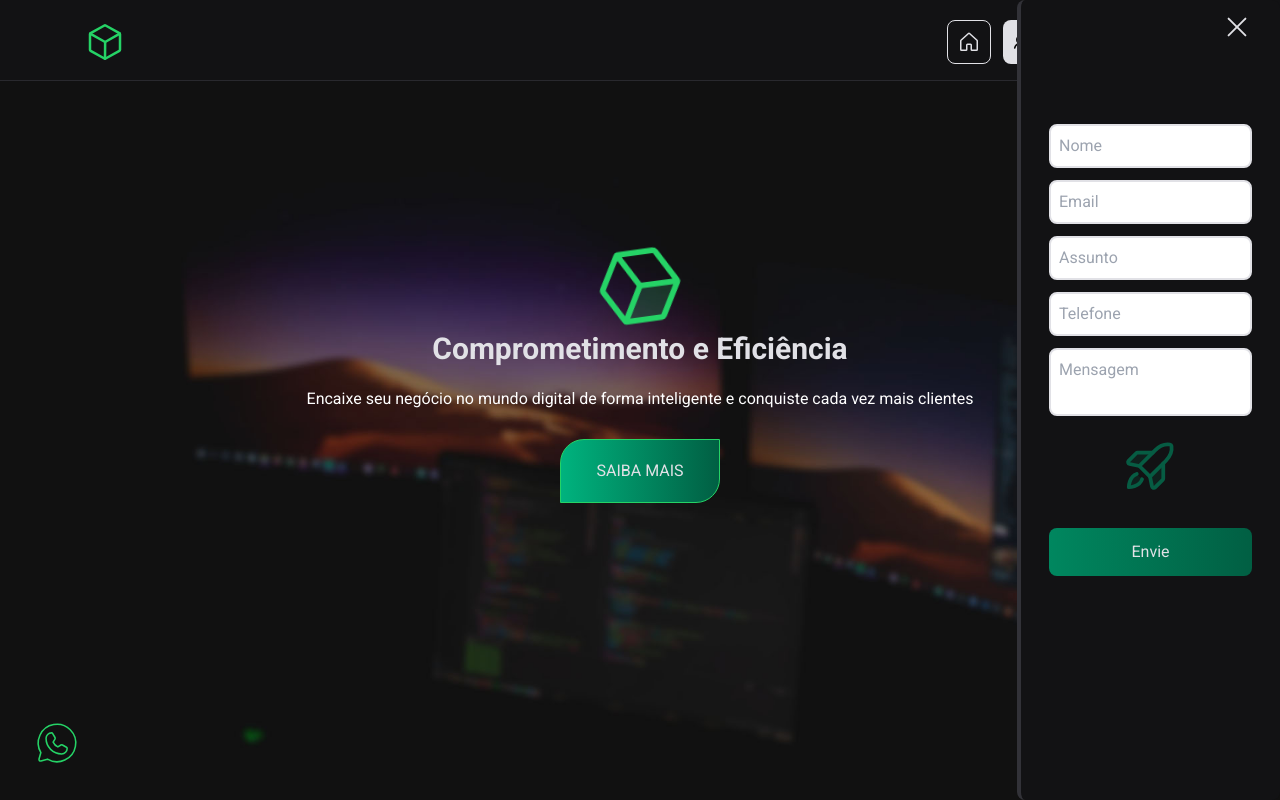
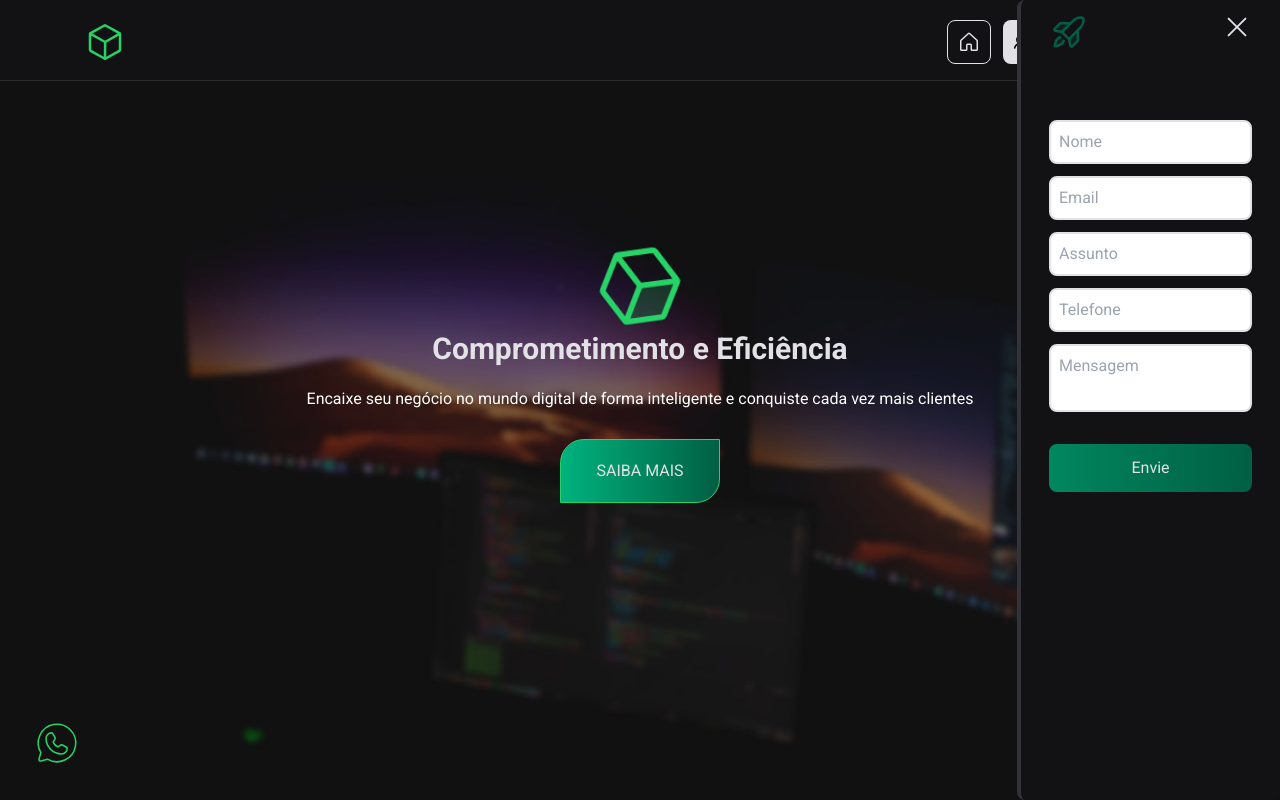
Before and after one commit to rafaalmeida1/LLM-Demolicao, a React (Vite) app: page / in a window 1280 px wide. Both pictures are taken after a click on the element 1081 px from the left and 42 px from the top of the page. Shown: the top 800 px of the page. Built offline with nearby package versions, Linux system fonts and the light colour scheme.

Commit message:
fix bug on image form contact

```diff
--- a/src/components/ContactMenuItems.tsx
+++ b/src/components/ContactMenuItems.tsx
@@ -9,7 +9,7 @@ interface ContactMenuProps {
 export const ContactMenuItems = ({ contactMenuActive, onShowContactMenu }: ContactMenuProps) => {
     const navigate = useNavigate();
 
-    function handleSubmitContact(){
+    function handleSubmitContact() {
         onShowContactMenu();
 
         navigate('/');
@@ -37,25 +37,29 @@ export const ContactMenuItems = ({ contactMenuActive, onShowContactMenu }: Conta
                     : 'opacity-0 z-[-1] fixed right-[-5rem] top-0 p-3 transition-all duration-300 h-screen'
             }>
             <div className="flex flex-col relative">
-                <div className="flex flex-col gap-3 relative">
-                    <X
-                        onClick={onShowContactMenu}
-                        size={30}
-                        className="absolute right-0 text-gray-100 cursor-pointer"
-                    />
-                    <div className="absolute left-[-5000px] z-[-1]" aria-hidden="true"><input type="text" name="b_77607056527c427bdce6ecf42_bff1a8cb0b" value=""/></div>
-                    <input id="name" type="text" name="NAME" className="flex-1 text-gray-900 border-2 border-gray-100 rounded-lg p-2 mt-[7rem]" placeholder="Nome" required />
+                <div className="flex flex-col gap-3">
+                    <header className="flex justify-between h-[4rem]">
+                        <RocketLaunch size={40} className="animate-pulse text-green-600" weight="duotone" />
+                        <X
+                            onClick={onShowContactMenu}
+                            size={30}
+                            className="text-gray-100 cursor-pointer"
+                        />
+                    </header>
+
+                    {/* <div className="absolute left-[-5000px] z-[-1]" aria-hidden="true"><input type="text" name="b_77607056527c427bdce6ecf42_bff1a8cb0b" value="" /></div> */}
+                    <input id="name" type="text" name="NAME" className="flex-1 text-gray-900 border-2 border-gray-100 rounded-lg p-2 mt-[2rem]" placeholder="Nome" required />
                     <input id="email" type="email" name="EMAIL" className="flex-1 text-gray-900 border-2 border-gray-100 rounded-lg p-2" placeholder="Email" required />
                     <input id="subject" type="text" name="SUBJECT" className="flex-1 text-gray-900 border-2 border-gray-100 rounded-lg p-2" placeholder="Assunto" />
                     <input id="telephone" type="number" name="TELEPHONE" className="flex-1 text-gray-900 border-2 border-gray-100 rounded-lg p-2" placeholder="Telefone" />
                     <textarea id="message" name="MESSAGE" className="flex-1 text-gray-900 border-2 border-gray-100 rounded-lg p-2 resize-none" placeholder="Mensagem" required />
-                    <RocketLaunch size={60} className="absolute top-[26.5rem] right-[4.5rem] animate-pulse text-green-600" weight="duotone" />
                 </div>
 
 
                 <button
+                    type="submit"
                     name="subscribe"
-                    className="mt-[7rem] bg-gradient-to-r from-green-600 to-green-700 p-3 rounded-lg
+                    className="mt-[2rem] bg-gradient-to-r from-green-600 to-green-700 p-3 rounded-lg
                     hover:bg-gradient-to-r hover:from-green-700 hover:to-green-600 transition-colors duration-300
                 ">
                     Envie
--- a/src/components/Header.tsx
+++ b/src/components/Header.tsx
@@ -76,6 +76,7 @@ export function Header() {
                             </div>
                             :
                             <div
+                            onClick={showContactMenu}
                             className="flex justify-center items-center bg-gray-900 text-gray-100 border border-gray-100 cursor-pointer
                             hover:opacity-70 h-[2.75rem] w-[2.75rem] rounded-lg  transition-colors duration-300"
                             >
```
